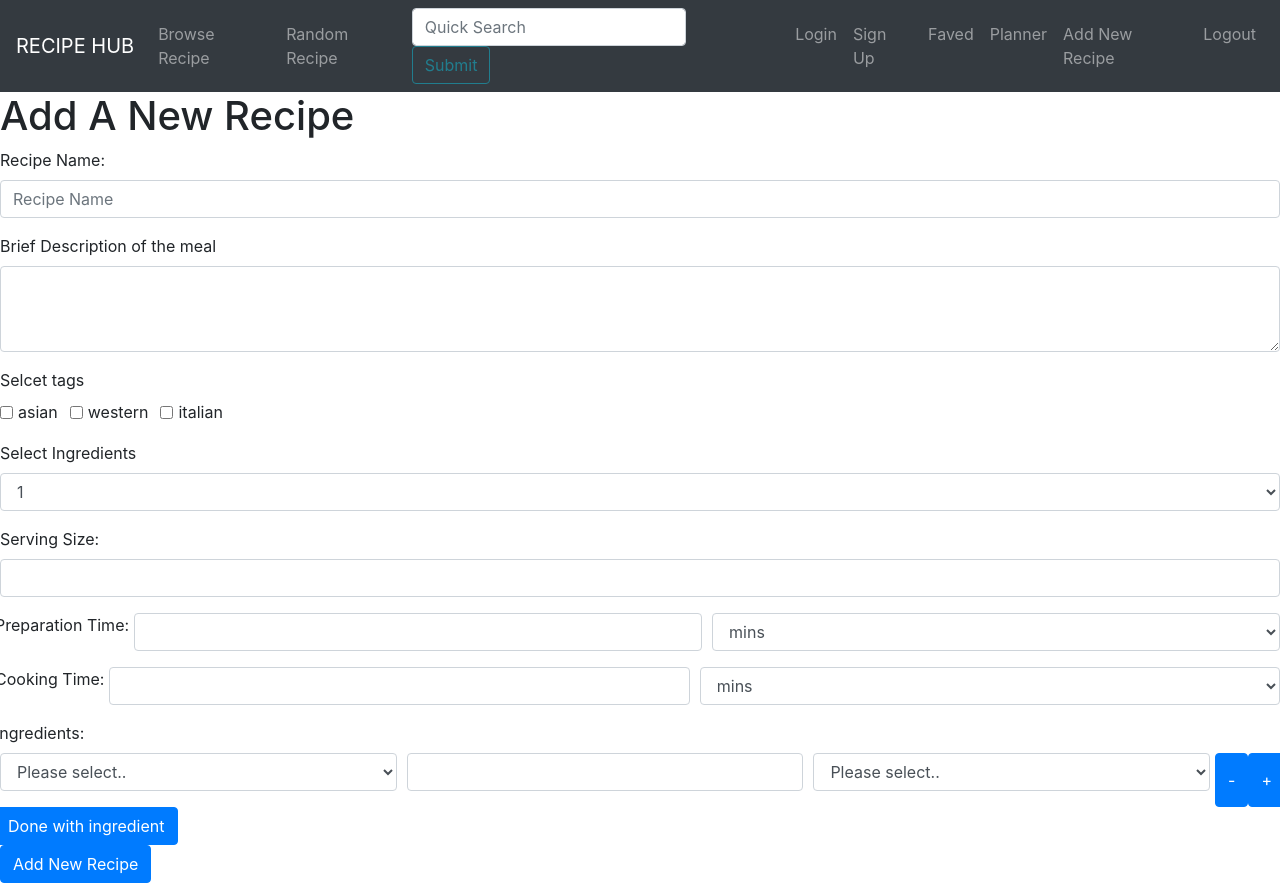
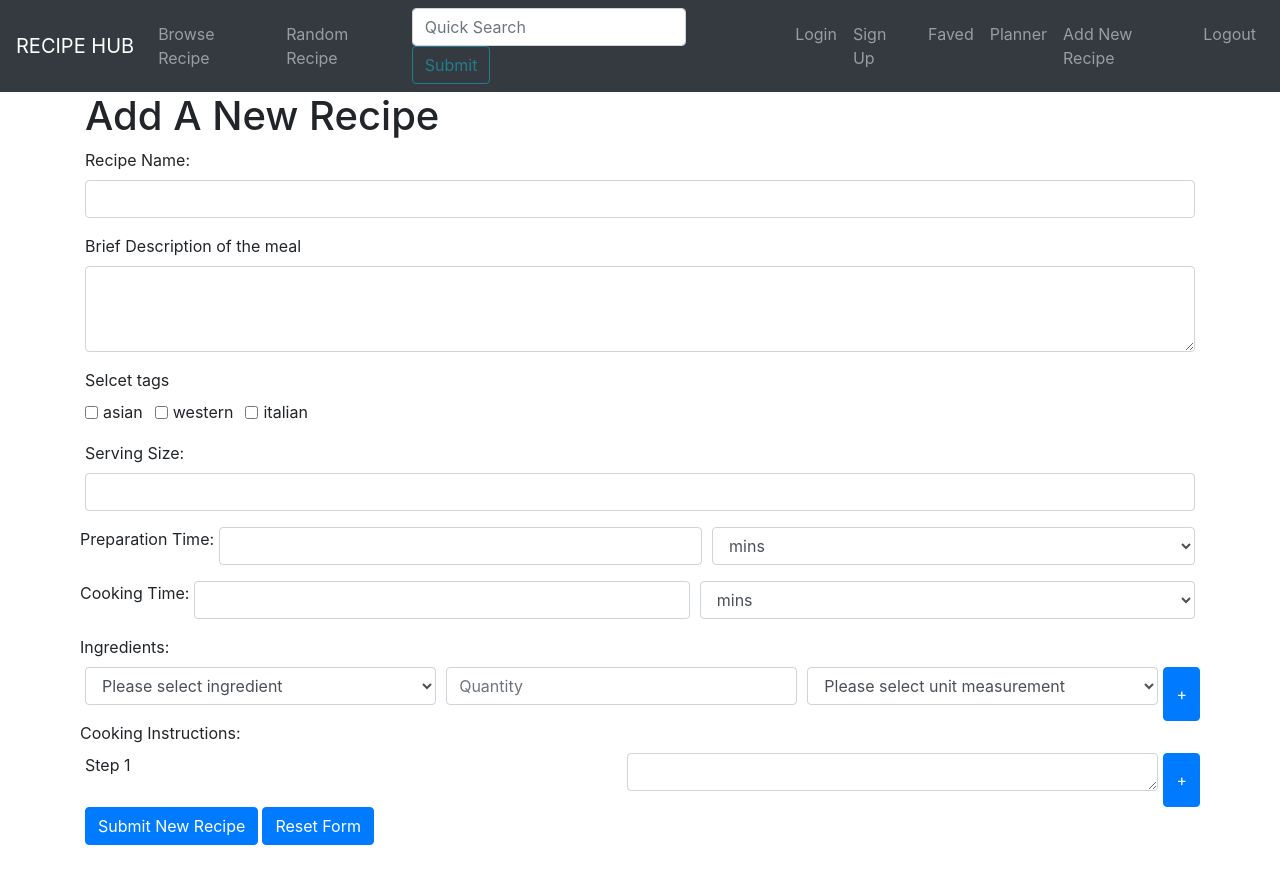
Before and after one commit to kalyak/Recipe-Hub, a React (Create React App) app in the folder client/: page /recipe/new in a window 1280 px wide. After the commit the page ends 845 px from the top, so only its background shows below. Built offline with nearby package versions, Linux system fonts and the light colour scheme.

Commit message:
done functionality for new recipe form

```diff
--- a/client/src/components/pages/NewRecipePage.js
+++ b/client/src/components/pages/NewRecipePage.js
@@ -1,5 +1,5 @@
 import { useEffect, useState } from "react";
-import { Form, Col, Button } from "react-bootstrap";
+import { Form, Col, Button, Container } from "react-bootstrap";
 import { Redirect } from "react-router-dom";
 import axios from "axios";
 
@@ -7,17 +7,12 @@ const NewRecipePage = () => {
   const [availableTags, setAvailableTags] = useState([]);
   const [availableIngredients, setAvailableIngredients] = useState([]);
   const [done, setDone] = useState(false);
-  // const [selectedIngredient, setSelectedIngredient] = useState({
-  //   quantity: "",
-  //   units: "",
-  //   ingredient: "",
-  // });
-  const [selectedIngredientUnits, setSelectedIngredientUnits] = useState([]);
   const [selectedIngredients, setSelectedIngredients] = useState([
-    { quantity: "", units: "", ingredient: "" },
+    { quantity: "", units: "", ingredient: "", unitOptions: [] },
   ]);
+  const [cookingInstructions, setCookingInstructions] = useState([""]);
 
-  const [formData, setFormData] = useState({
+  const initialState = {
     recipeName: "",
     servingSize: "",
     prepTime: "mins",
@@ -29,7 +24,9 @@ const NewRecipePage = () => {
     imgURL: "",
     ingredientList: [], // {quantity: "", units: "", ingredient: contains the id""}
     instructions: [],
-  });
+  };
+
+  const [formData, setFormData] = useState(initialState);
 
   useEffect(() => {
     // const getTags = axios.get("/tags");
@@ -77,17 +74,52 @@ const NewRecipePage = () => {
   };
 
   const handleIngredientSelect = (event, index) => {
-    console.log(event);
-    setSelectedIngredients((state) => {
-      return { ...state[index], [event.target.id]: event.target.value };
-    });
+    console.log("handleIngredientSelect", event);
+    const values = [...selectedIngredients];
+    values[index][event.target.id] = event.target.value;
 
-    const selectedIngredient = availableIngredients.filter((ingredient) => {
-      return ingredient._id == event.target.value;
-    });
+    if (event.target.id === "ingredient") {
+      const selectedIngredient = availableIngredients.filter((ingredient) => {
+        return ingredient._id == event.target.value;
+      });
+      values[index]["unitOptions"] = selectedIngredient[0].units;
+    }
+    setSelectedIngredients(values);
+  };
 
-    console.log("units:", selectedIngredient);
-    setSelectedIngredientUnits(selectedIngredient[0].units);
+  const handleIngredientChange = (event, index) => {
+    console.log("handleIngredientChange", event);
+    const values = [...selectedIngredients];
+    values[index][event.target.id] = event.target.value;
+    setSelectedIngredients(values);
+  };
+
+  const handleAddIngredient = (index) => {
+    setSelectedIngredients([
+      ...selectedIngredients,
+      { quantity: "", units: "", ingredient: "", unitOptions: [] },
+    ]);
+  };
+  const handleDeleteIngredient = (index) => {
+    const values = [...selectedIngredients];
+    values.splice(index, 1);
+    setSelectedIngredients(values);
+  };
+
+  const handleInstructionChange = (event, index) => {
+    const values = [...cookingInstructions];
+    values[index] = event.target.value;
+    setCookingInstructions(values);
+  };
+
+  const handleAddInstruction = (index) => {
+    setCookingInstructions([...cookingInstructions, ""]);
+  };
+
+  const handleDeleteInstruction = (index) => {
+    const values = [...cookingInstructions];
+    values.splice(index, 1);
+    setCookingInstructions(values);
   };
 
   const capitalizeName = (str) => {
@@ -99,18 +131,11 @@ const NewRecipePage = () => {
     return splitStr.join(" ");
   };
 
-  const handleNameChange = (event) => {
-    const name = capitalizeName(event.target.value);
-    setFormData((state) => {
-      return { ...state, recipeName: name };
-    });
-  };
-
   const checkTagsChecked = () => {
     const checkedTags = availableTags.filter((tag) => {
       return tag.checked === true;
     });
-    setFormData({ ...formData, tags: checkedTags._id });
+    setFormData({ ...formData, tags: checkedTags.map((tag) => tag._id) });
   };
 
   const handleCheckChange = (index) => {
@@ -122,24 +147,39 @@ const NewRecipePage = () => {
     checkTagsChecked();
   };
 
-  const handleSubmit = (event) => {
-    event.preventDefault();
+  const handleSelect = (event) => {
+    console.log(event.target.value, event);
+    setFormData((state) => {
+      return { ...state, [event.target.id]: event.target.value };
+    });
+  };
+
+  const handleReset = () => {
+    setFormData(initialState);
+  };
+
+  const handleSubmit = () => {
+    console.log("submit button clicked");
+    const ingredientLists = [...selectedIngredients];
+    ingredientLists.map((ingredient) => delete ingredient.unitOptions);
+    console.log(ingredientLists);
+    const dataToBeSubmitted = {
+      ...formData,
+      recipeName: capitalizeName(formData.recipeName),
+      ingredientList: ingredientLists,
+      instructions: cookingInstructions,
+    };
+
     // axios
-    //   .post("/recipe/new", formData)
+    //   .post("/recipe/new", dataToBeSubmitted)
     //   .then((response) => {
     //     setDone(true);
     //   })
     //   .catch((error) => {
     //     console.log(error);
     //   });
-    console.log(formData);
-  };
-
-  const handleSelect = (event) => {
-    console.log(event.target.value, event);
-    setFormData((state) => {
-      return { ...state, [event.target.id]: event.target.value };
-    });
+    console.log(dataToBeSubmitted);
+    setDone(true);
   };
 
   if (done) {
@@ -149,17 +189,15 @@ const NewRecipePage = () => {
   console.log(selectedIngredients);
 
   return (
-    <>
+    <Container>
       <h1>Add A New Recipe</h1>
       {availableTags.length > 0 && availableIngredients.length > 0 ? (
         <Form>
           <Form.Group controlId="recipeName">
             <Form.Label>Recipe Name:</Form.Label>
             <Form.Control
-              type="email"
-              placeholder="Recipe Name"
+              type="text"
               value={formData.recipeName}
-              // onNameChange={handleNameChange}
               onChange={handleChange}
             />
           </Form.Group>
@@ -187,16 +225,6 @@ const NewRecipePage = () => {
                 />
               );
             })}
-          </Form.Group>
-          <Form.Group controlId="ingredientList">
-            <Form.Label>Select Ingredients</Form.Label>
-            <Form.Control as="select">
-              <option>1</option>
-              <option>2</option>
-              <option>3</option>
-              <option>4</option>
-              <option>5</option>
-            </Form.Control>
           </Form.Group>
           <Form.Group controlId="servingSize">
             <Form.Label>Serving Size:</Form.Label>
@@ -254,10 +282,10 @@ const NewRecipePage = () => {
                 <Form.Group as={Col} controlId="ingredient">
                   <Form.Control
                     as="select"
-                    onChange={(event) => handleIngredientSelect(event)}
+                    onChange={(event) => handleIngredientSelect(event, index)}
                   >
                     <option disabled selected>
-                      Please select..
+                      Please select ingredient
                     </option>
                     {availableIngredients.map((ingredient) => {
                       return (
@@ -272,39 +300,70 @@ const NewRecipePage = () => {
                   <Form.Control
                     type="number"
                     value={selectedIngredient.quantity}
-                    onChange={handleIngredientSelect}
+                    placeholder="Quantity"
+                    onChange={(event) => handleIngredientChange(event, index)}
                   />
                 </Form.Group>
                 <Form.Group as={Col} controlId="units">
                   <Form.Control
                     as="select"
-                    onChange={(event) => handleIngredientSelect(event)}
+                    onChange={(event) => handleIngredientSelect(event, index)}
                   >
                     <option disabled selected>
-                      Please select..
+                      Please select unit measurement
                     </option>
-                    {selectedIngredientUnits.map((unit) => {
+                    {selectedIngredient["unitOptions"].map((unit) => {
                       return <option value={unit}>{unit}</option>;
                     })}
                   </Form.Control>
                 </Form.Group>
-                <Button>-</Button>
-                <Button>+</Button>
+                {index === selectedIngredients.length - 1 && (
+                  <Button onClick={() => handleAddIngredient(index)}>+</Button>
+                )}
+                {index !== selectedIngredients.length - 1 && (
+                  <Button onClick={() => handleDeleteIngredient(index)}>
+                    -
+                  </Button>
+                )}
+              </Form.Row>
+            );
+          })}
+          <Form.Row>
+            <Form.Label>Cooking Instructions:</Form.Label>
+          </Form.Row>
+          {cookingInstructions.map((instruction, index) => {
+            return (
+              <Form.Row>
+                <Form.Group as={Col}>Step {index + 1}</Form.Group>
+                <Form.Group as={Col} controlId="instructions">
+                  <Form.Control
+                    as="textarea"
+                    rows={1}
+                    value={cookingInstructions[index]}
+                    onChange={(event) => handleInstructionChange(event, index)}
+                  />
+                </Form.Group>
+                {index === cookingInstructions.length - 1 && (
+                  <Button onClick={() => handleAddInstruction(index)}>+</Button>
+                )}
+                {index !== cookingInstructions.length - 1 && (
+                  <Button onClick={() => handleDeleteInstruction(index)}>
+                    -
+                  </Button>
+                )}
               </Form.Row>
             );
           })}
 
-          <Form.Row>
-            <Button>Done with ingredient</Button>
-          </Form.Row>
-          <Button type="submit" onSubmit={handleSubmit}>
-            Add New Recipe
+          <Button onClick={handleSubmit}>Submit New Recipe</Button>
+          <Button className="ml-1" onClick={handleReset}>
+            Reset Form
           </Button>
         </Form>
       ) : (
         <p>Loading..</p>
       )}
-    </>
+    </Container>
   );
 };
 
```
